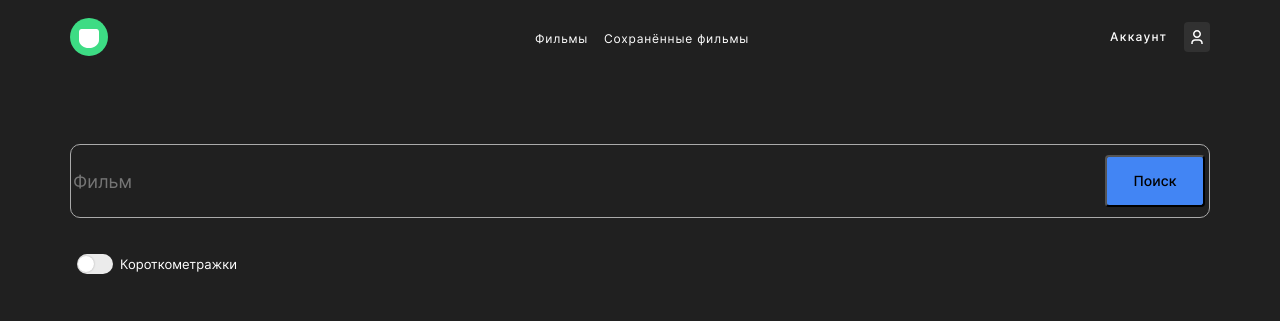
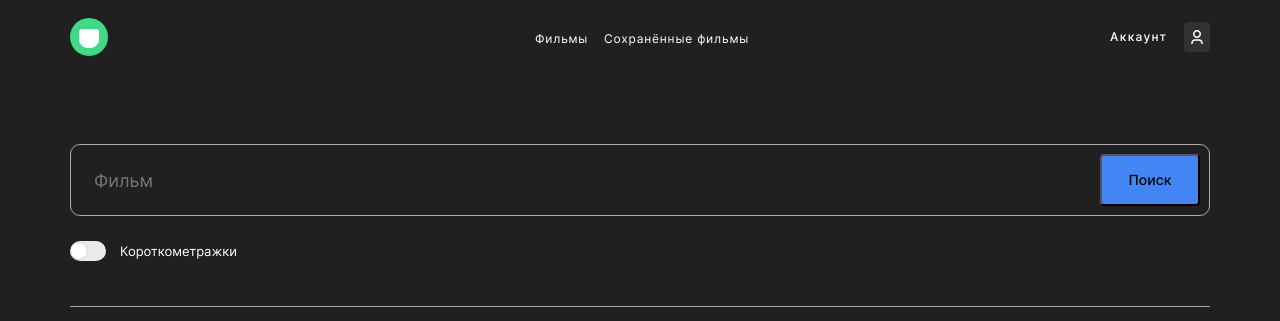
Before and after one commit to VolcharaMastering/movies-explorer-frontend, a React app: page /movies in a window 1280 px wide. Shown: the top 321 px of the page. Built offline with nearby package versions, Linux system fonts and the light colour scheme; grey boxes are pictures that could not be loaded.

Commit message:
level-2. movies 1280. pix X pix

```diff
--- a/src/components/MoviesCard/MoviesCard.css
+++ b/src/components/MoviesCard/MoviesCard.css
@@ -56,9 +56,9 @@
     opacity: 1;
 }
 .movies-card__save-position:hover {
-
     visibility: visible;
     opacity: 0.6;
+    cursor: pointer;
 }
 
 
--- a/src/components/MoviesCardList/MoviesCardList.css
+++ b/src/components/MoviesCardList/MoviesCardList.css
@@ -1,6 +1,6 @@
 .movies-list{
     width: 100%;
-    margin: 0;
+    margin: 62px 0 0px;
 }
 
 .movies-list__box{
@@ -25,7 +25,7 @@
     display: flex;
     justify-content: center;
     align-items: center;
-    margin: 50px 0 0;
+    margin: 75px 0 99px;
 }
 
 .movies-list__more-button{
--- a/src/components/SearchForm/SearchForm.css
+++ b/src/components/SearchForm/SearchForm.css
@@ -6,12 +6,14 @@
 
 .search-form__form{
     max-width: 1140px;
+    height: 162px;
     position: relative;
     display: flex;
     flex-direction: column;
     align-items: flex-start;
    font-size: 18px;
     font-weight: 400;
+    border-bottom: 1px solid #AAAAAA;
     margin: 70px;
 }
 .search-form__input-box{
@@ -23,10 +25,11 @@
 .search-form__input{
     width: 100%;
     background-color: #202020;
-    border: 1.5px solid #AAAAAA ;
+    border: 1.5px solid #AAAAAA;
     color: white;
-    height: 70px;
+    height: 68px;
     border-radius: 10px;
+    padding-left: 23px;
 }
 
 .search-form__button{
@@ -37,7 +40,7 @@
     font-weight: 500;
     background-color: #4285F4;
     border-radius: 4px;
-    right: 5px;
+    right: 10px;
     transition: opacity 0.5s linear;
     margin: 0;
 }
--- a/src/components/SearchForm/Slider/Slider.css
+++ b/src/components/SearchForm/Slider/Slider.css
@@ -1,11 +1,11 @@
 .search-slider{
     display: flex;
     width: 167px;
-    justify-content: space-between;
+    justify-content: flex-start;
     align-items: center;
     font-size: 13px;
     font-weight: 400;
-    margin: 26px 0 0;
+    margin: 15px 0 0;
 }
 
 .search-slider__checkbox {
@@ -48,3 +48,7 @@
   .search-slider__label:active .search-slider__button {
     width: 20px;
   }
+
+  .search-slider__text{
+    margin-left: 14px;
+  }
```
